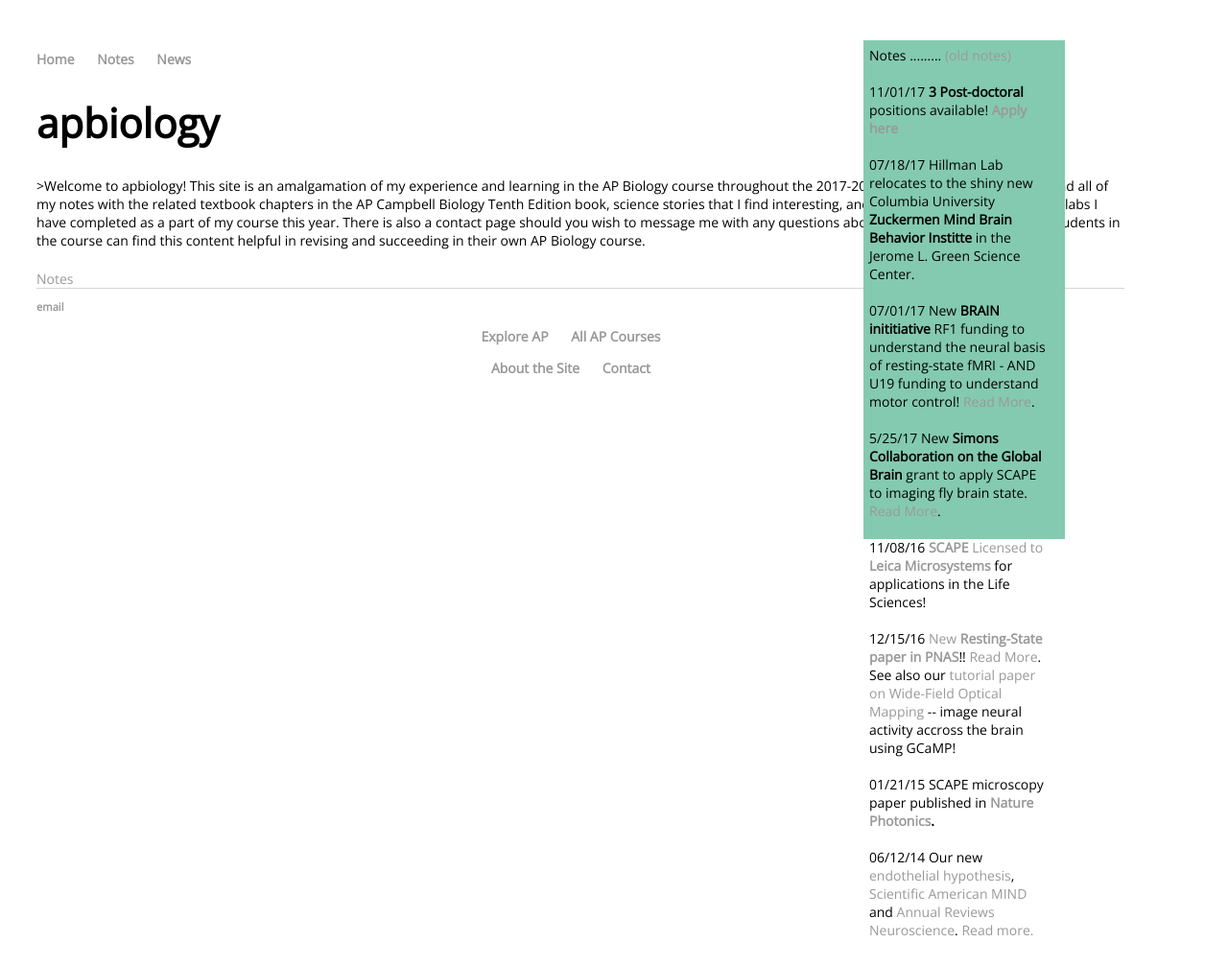
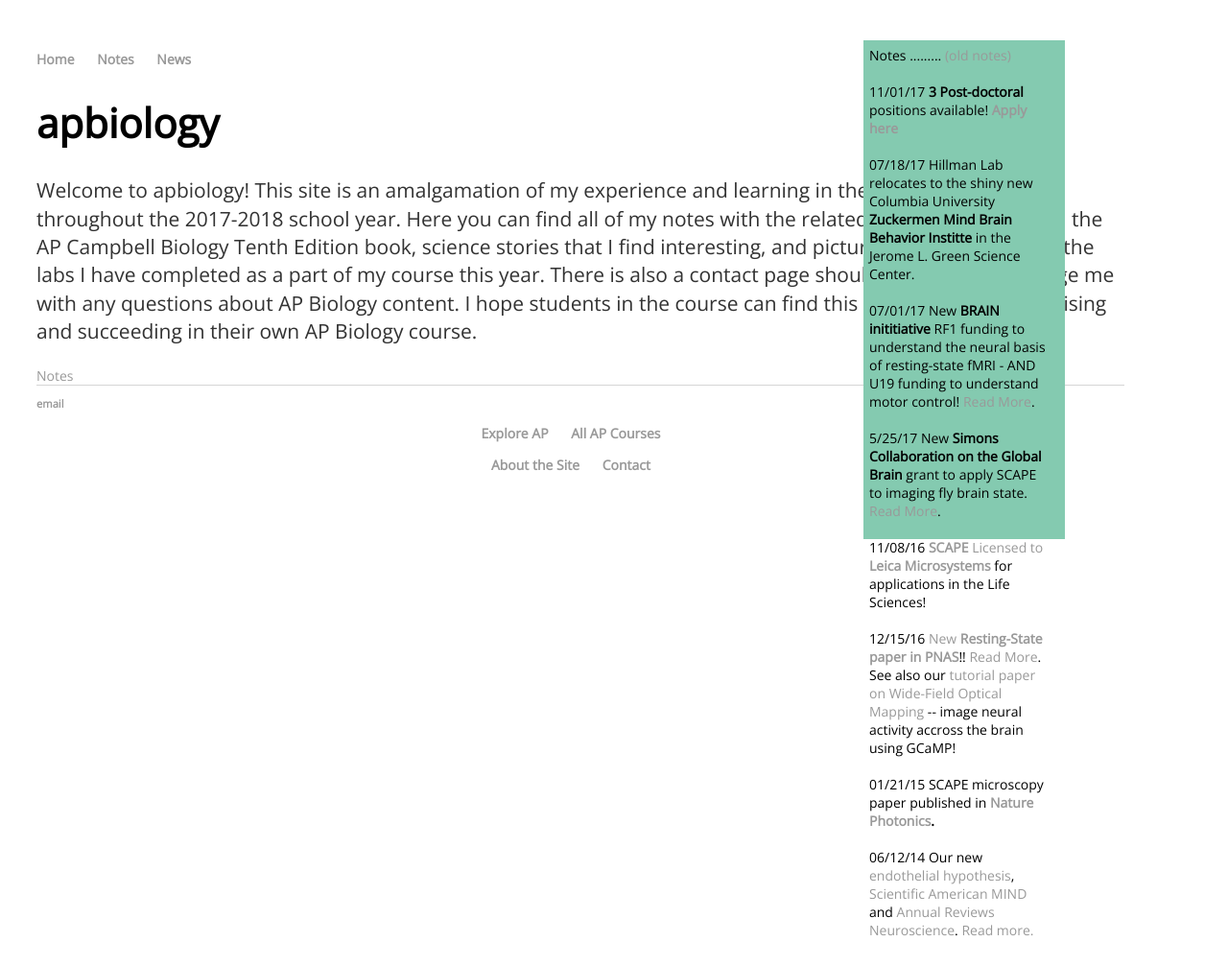
Before and after one commit to meganscarlett/meganscarlett.github.io, a Jekyll site: the page built from index.html, in a window 1280 px wide. Shown: the whole page at 96% size. Built offline with Jekyll 4.4.1, drawn with Linux system fonts in a browser that asks for light colours.

```diff
--- a/index.html
+++ b/index.html
@@ -4,7 +4,7 @@ title: apbiology
 ---
 <div class="blurb">
 	<h1>apbiology</h1>
-	>Welcome to apbiology! This site is an amalgamation of my experience and learning in the AP Biology course throughout the 2017-2018 school year.
+	<p>Welcome to apbiology! This site is an amalgamation of my experience and learning in the AP Biology course throughout the 2017-2018 school year.
 
 Here you can find all of my notes with the related textbook chapters in the AP Campbell Biology Tenth Edition book, science stories that I find interesting, and pictures and stories about the labs I have completed as a part of my course this year.
 
```
